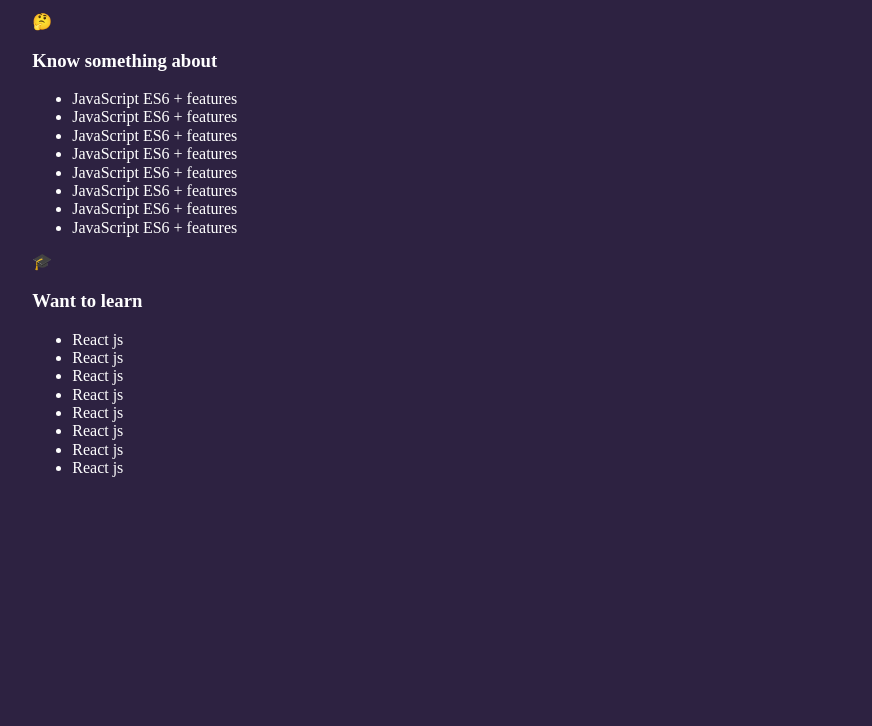
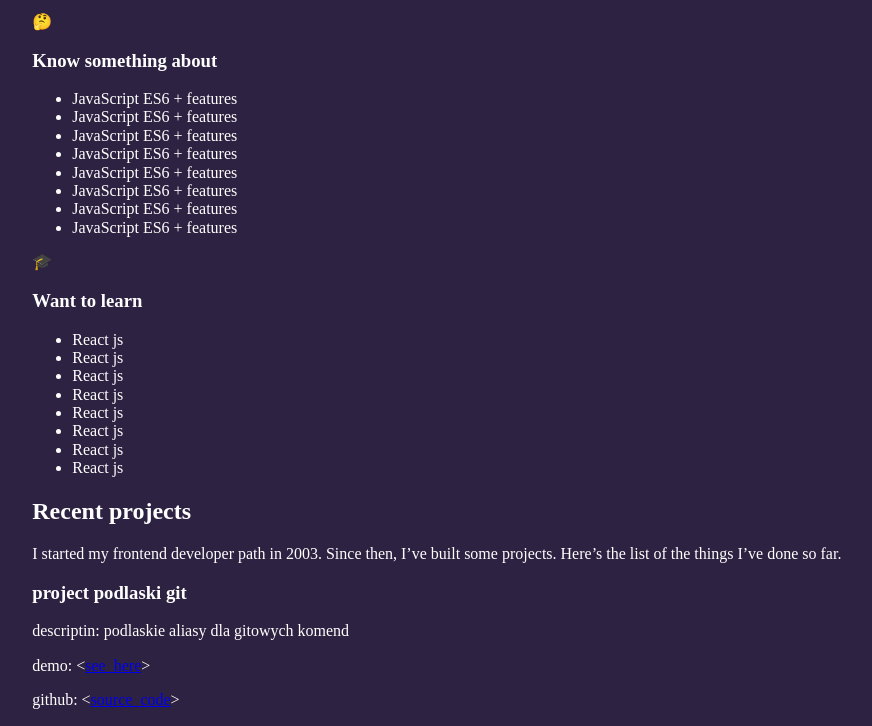
Before and after one commit to bascommaster/portfolio, a website built with webpack: page src/pages/index.html in a window 1280 px wide. Shown: the part 446-1172 px from the top of the page, without its empty margins (20-892 px from the left). Before the commit the page ends 940 px from the top, so only its background shows below. Built offline with nearby package versions, Linux system fonts and the light colour scheme.

Commit message:
Added projects section.

```diff
--- a/src/pages/index.html
+++ b/src/pages/index.html
@@ -82,6 +82,32 @@
         </ul>
       </article>
     </section>
+
+    <section class="projects">
+      <h2 class="projects__header">Recent projects</h2>
+      <p class="projects__description">
+        I started my frontend developer path in 2003. Since then, I’ve built some projects. Here’s the list of the things I’ve done so far.
+      </p>
+      <div class="projects-grid">
+        <article>
+          <h3>
+            <span>project</span> <span>podlaski git</span>
+          </h3>
+          <p>
+            <span>descriptin:</span>
+            <span>podlaskie aliasy dla gitowych komend</span>
+          </p>
+          <p>
+            <span>demo:</span>
+            <span>&lt;<a href="#" title="podlaski git - demo">see_here</a>&gt;</span>
+          </p>
+          <p>
+            <span>github:</span>
+            <span>&lt;<a href="#" title="podlaski git - code">source_code</a>&gt;</span>
+          </p>
+        </article>
+      </div>
+    </section>
   </main>
 </body>
 
```
